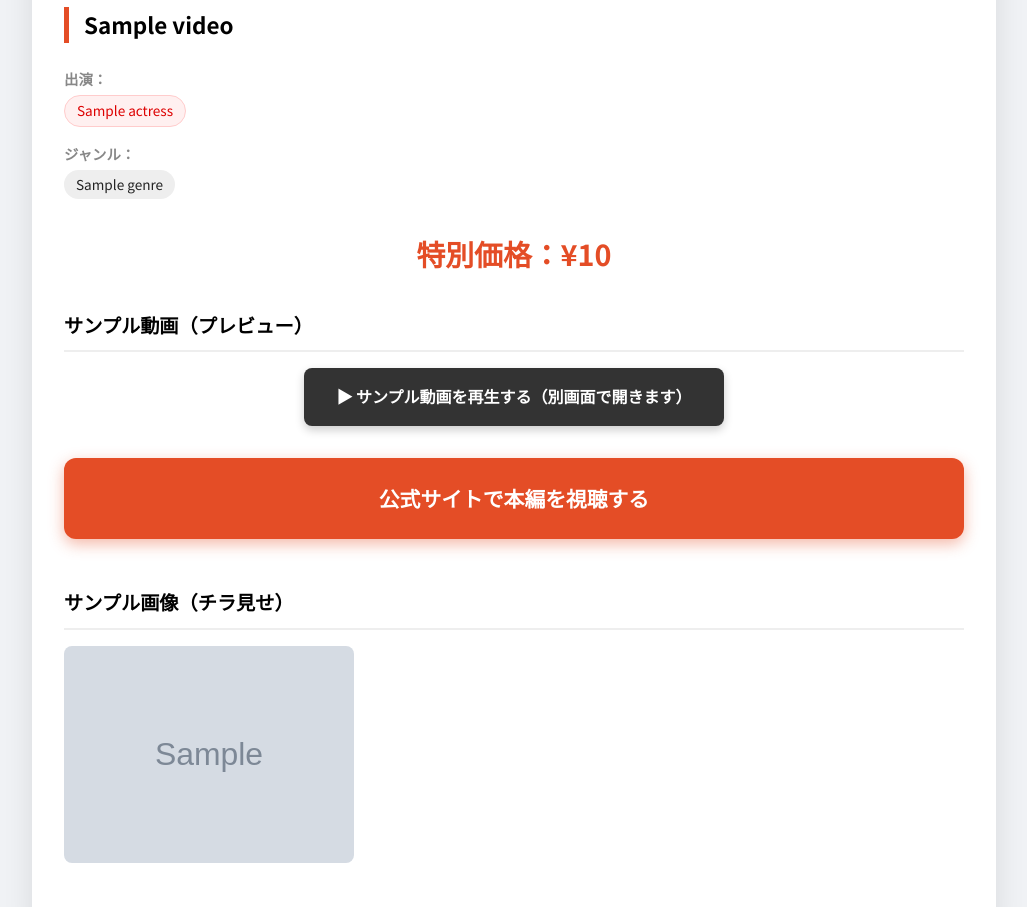
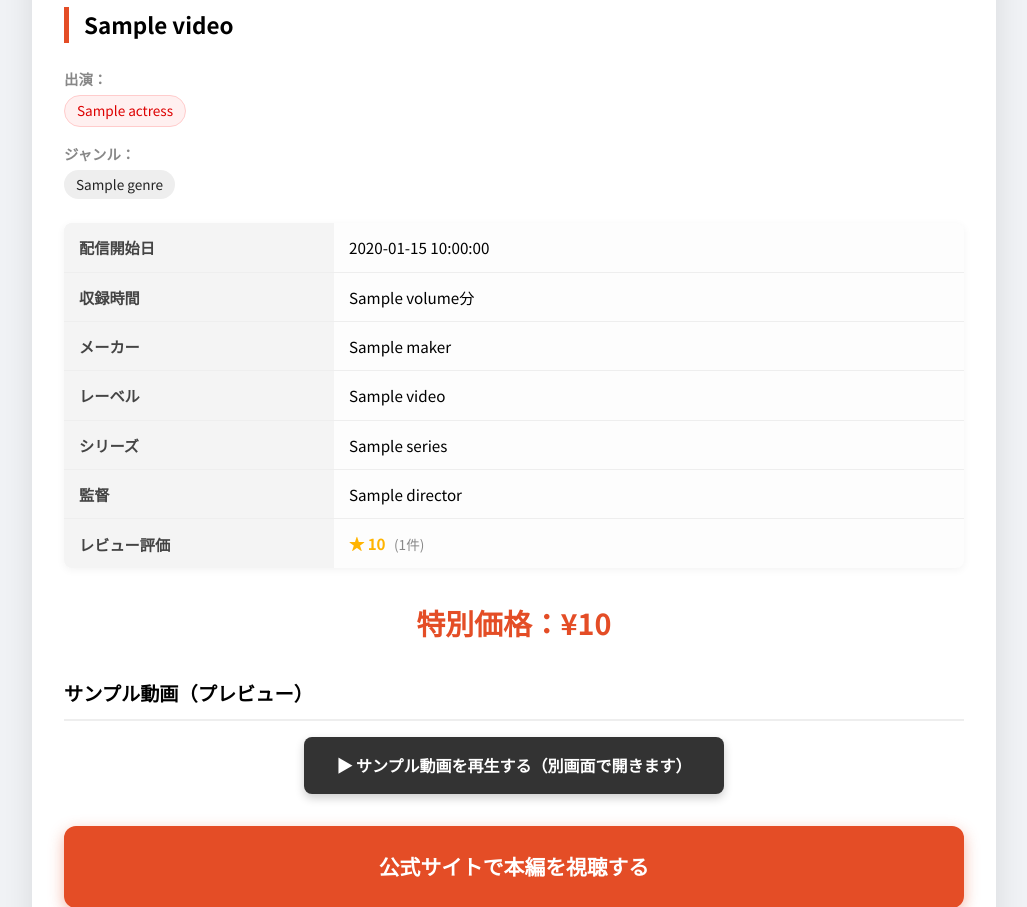
Before and after one commit to sapphire918/fanza-app, a FastAPI app: template templates/detail.html in a window 1280 px wide. Shown: the part 942-1849 px from the top of the page, without its empty margins (126-1153 px from the left). Run offline with FastAPI, Linux system fonts and the light colour scheme; the template is opened without the code that fills it: most values are stand-ins (such as "Sample title", 1, 10 or a date in 2020); grey boxes marked "Sample" are stand-in pictures.

Commit message:
データベース大拡張と詳細ページの豪華化

```diff
--- a/database.py
+++ b/database.py
@@ -1,4 +1,4 @@
-from sqlalchemy import create_engine, Column, Integer, String, Text
+from sqlalchemy import create_engine, Column, Integer, String, Text, Float
 from sqlalchemy.ext.declarative import declarative_base
 from sqlalchemy.orm import sessionmaker
 
@@ -8,7 +8,7 @@ engine = create_engine(SQLALCHEMY_DATABASE_URL, connect_args={"check_same_thread
 SessionLocal = sessionmaker(autocommit=False, autoflush=False, bind=engine)
 Base = declarative_base()
 
-# 2. 動画情報の新設計図（動画URLの棚を追加！）
+# 2. 動画情報の新設計図（新しい詳細データの棚を追加！）
 class Video(Base):
     __tablename__ = "videos"
 
@@ -22,7 +22,17 @@ class Video(Base):
     actress = Column(String)
     genre = Column(String)
     sample_images = Column(Text)
-    sample_movie_url = Column(Text) # ← 新しく追加した動画URL用の棚
+    sample_movie_url = Column(Text)
+
+    # --- 今回新しく追加する項目 ---
+    maker = Column(String)          # メーカー
+    label = Column(String)          # レーベル
+    series = Column(String)         # シリーズ
+    director = Column(String)       # 監督
+    release_date = Column(String)   # 発売日
+    review_average = Column(Float)  # レビュー平均点（少数点あり）
+    review_count = Column(Integer)  # レビュー件数（整数）
+    volume = Column(String)         # 収録時間
 
 # 3. データベース初期化命令
 def init_db():
--- a/templates/detail.html
+++ b/templates/detail.html
@@ -65,7 +65,7 @@
 
         /* 女優・ジャンルタグ */
         .meta-info {
-            margin-bottom: 2rem;
+            margin-bottom: 1.5rem;
         }
 
         .label {
@@ -106,6 +106,44 @@
         .actress-tag:hover {
             background: #ffe0e0;
         }
+
+        /* --- 今回追加した詳細データ用のテーブル設定 --- */
+        .detail-table {
+            width: 100%;
+            border-collapse: collapse;
+            margin-bottom: 2rem;
+            background: #fdfdfd;
+            border-radius: 8px;
+            overflow: hidden;
+            box-shadow: 0 2px 8px rgba(0,0,0,0.05);
+        }
+        .detail-table th, .detail-table td {
+            padding: 12px 15px;
+            border-bottom: 1px solid #eee;
+            text-align: left;
+            font-size: 0.95rem;
+        }
+        .detail-table th {
+            background: #f4f4f4;
+            width: 30%;
+            font-weight: bold;
+            color: #444;
+        }
+        .detail-table tr:last-child th, .detail-table tr:last-child td {
+            border-bottom: none;
+        }
+        .review-stars {
+            color: #ffb400;
+            font-weight: bold;
+            font-size: 1.1rem;
+        }
+        .review-count {
+            color: #888;
+            font-size: 0.85rem;
+            font-weight: normal;
+            margin-left: 5px;
+        }
+        /* ------------------------------------------- */
 
         .price {
             color: var(--primary);
@@ -224,6 +262,38 @@
             </div>
         </div>
 
+        <table class="detail-table">
+            {% if video.release_date %}
+            <tr><th>配信開始日</th><td>{{ video.release_date }}</td></tr>
+            {% endif %}
+
+            {% if video.volume %}
+            <tr><th>収録時間</th><td>{{ video.volume }}分</td></tr>
+            {% endif %}
+
+            {% if video.maker %}
+            <tr><th>メーカー</th><td>{{ video.maker }}</td></tr>
+            {% endif %}
+
+            {% if video.label %}
+            <tr><th>レーベル</th><td>{{ video.label }}</td></tr>
+            {% endif %}
+
+            {% if video.series %}
+            <tr><th>シリーズ</th><td>{{ video.series }}</td></tr>
+            {% endif %}
+
+            {% if video.director %}
+            <tr><th>監督</th><td>{{ video.director }}</td></tr>
+            {% endif %}
+
+            {% if video.review_count and video.review_count > 0 %}
+            <tr>
+                <th>レビュー評価</th>
+                <td class="review-stars">★ {{ video.review_average }} <span class="review-count">({{ video.review_count }}件)</span></td>
+            </tr>
+            {% endif %}
+        </table>
         <div class="price">特別価格：¥{{ video.price }}</div>
 
         {% if video.sample_movie_url %}
```
Also changed, not shown: gather.py (+51 -5 lines).
